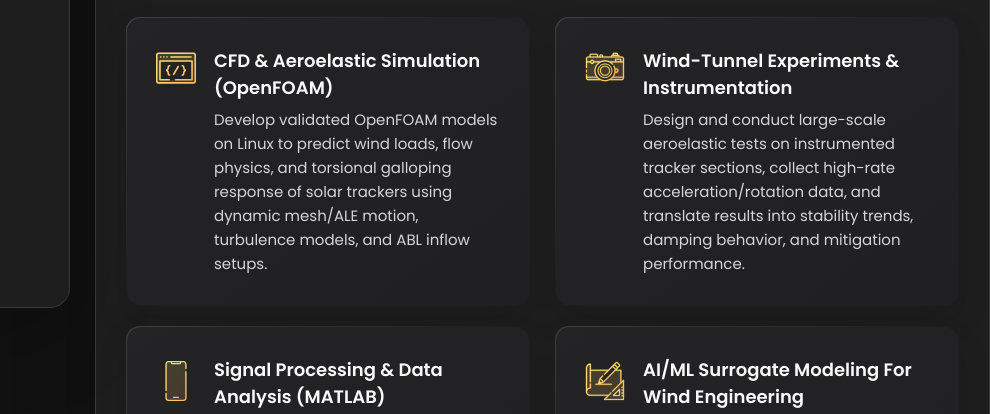
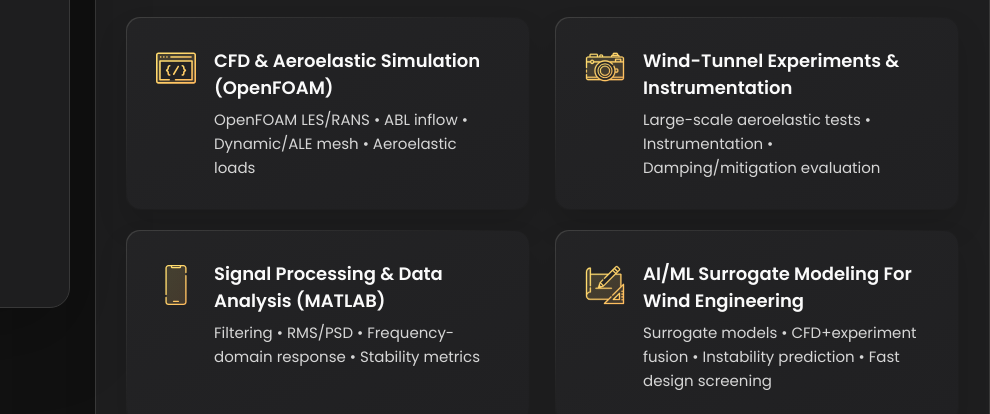
Before and after one commit to Azahrawi725/Amro-repo7, a plain HTML site: page index.html in a window 1280 px wide. Shown: the part 464-878 px from the top of the page, 290-1280 px from the left. Drawn offline with nearby package versions, Linux system fonts and the light colour scheme.

Commit message:
Update index.html

```diff
--- a/index.html
+++ b/index.html
@@ -231,7 +231,7 @@
         <div class="service-content-box">
           <h4 class="h4 service-item-title">CFD & Aeroelastic Simulation (OpenFOAM)</h4>
           <p class="service-item-text">
-           Develop validated OpenFOAM models on Linux to predict wind loads, flow physics, and torsional galloping response of solar trackers using dynamic mesh/ALE motion, turbulence models, and ABL inflow setups.
+           OpenFOAM LES/RANS • ABL inflow • Dynamic/ALE mesh • Aeroelastic loads
           </p>
         </div>
       </li>
@@ -245,7 +245,7 @@
         <div class="service-content-box">
           <h4 class="h4 service-item-title">Wind-Tunnel Experiments & Instrumentation</h4>
           <p class="service-item-text">
-           Design and conduct large-scale aeroelastic tests on instrumented tracker sections, collect high-rate acceleration/rotation data, and translate results into stability trends, damping behavior, and mitigation performance.
+          Large-scale aeroelastic tests • Instrumentation • Damping/mitigation evaluation
           </p>
         </div>
       </li>
@@ -259,7 +259,7 @@
         <div class="service-content-box">
           <h4 class="h4 service-item-title">Signal Processing & Data Analysis (MATLAB)</h4>
           <p class="service-item-text">
-            Process time histories and spectra (filtering, RMS/PSD, frequency-domain analysis) to quantify aerodynamic response and enable design-focused interpretation of CFD and experimental data.
+            Filtering • RMS/PSD • Frequency-domain response • Stability metrics
           </p>
         </div>
       </li>
@@ -273,7 +273,7 @@
         <div class="service-content-box">
           <h4 class="h4 service-item-title">AI/ML Surrogate Modeling for Wind Engineering</h4>
           <p class="service-item-text">
-            Build data-driven surrogate models that fuse simulation and experimental features to rapidly predict instability onset and critical conditions, supporting safer and more reliable solar tracker designs.
+            Surrogate models • CFD+experiment fusion • Instability prediction • Fast design screening
           </p>
         </div>
       </li>
```
